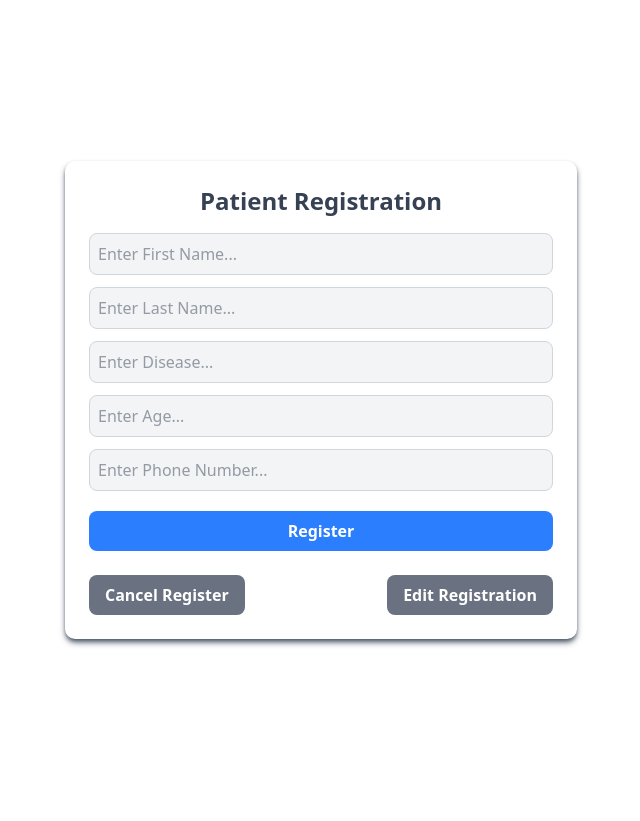
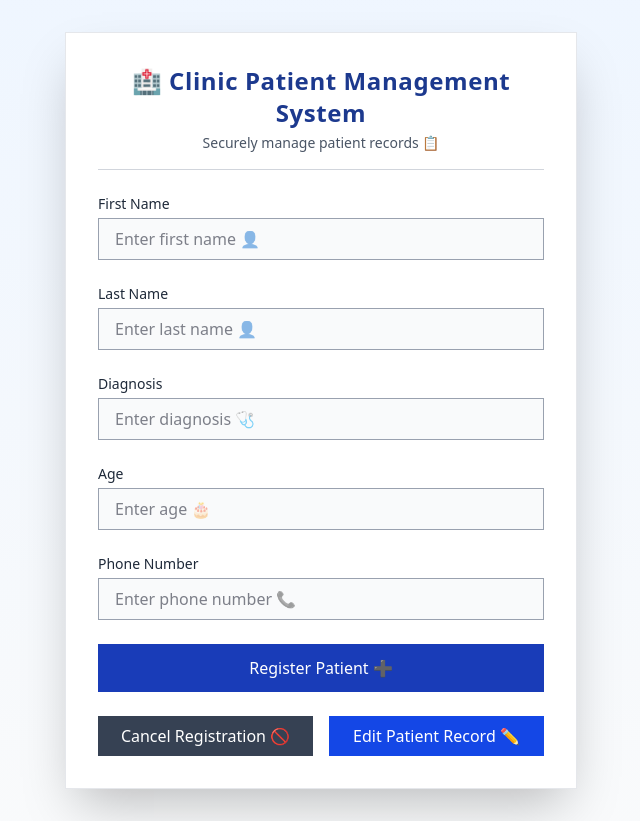
Before and after one commit to Lincoln-Laishram/Registration-system, a React (Vite) app in the folder frontend/: page / in a window 1280 px wide. Shown: the whole page, without its empty margins (319-959 px from the left). Before the commit the page ends 800 px from the top, so only its background shows below. Built offline with nearby package versions, Linux system fonts and the light colour scheme.

Commit message:
recommit after fix

```diff
--- a/frontend/src/Pages/Home.jsx
+++ b/frontend/src/Pages/Home.jsx
@@ -41,40 +41,41 @@ export const Register = () => {
 
   const HandleEdit = async (event) => {
     event.preventDefault();
-
     if (!pid.trim()) {
       alert("Please enter a valid patient ID.");
       return;
     }
-
     try {
       const response = await fetch("http://localhost:2005/patients", {
         method: "GET",
       });
-
       if (!response.ok) {
         throw new Error(`HTTP error! Status: ${response.status}`);
       }
       const data = await response.json();
-
-            const patient = data.find((patient) => patient.patient_id === Number(pid));
-
+      const patient = data.find(
+        (patient) => patient.patient_id === Number(pid)
+      );
       if (patient) {
         setEditId(patient.patient_id);
-                setEditData({ patientFirstName: patient.firstname, patientLastName: patient.lastname,disease: patient.disease, patientAge: patient.age, phoneNumber:patient.phoneNumber});
+        setEditData({
+          patientFirstName: patient.firstname,
+          patientLastName: patient.lastname,
+          disease: patient.disease,
+          patientAge: patient.age,
+          phoneNumber: patient.phoneNumber,
+        });
         setEditForm(true);
       } else {
         alert("ID not found...");
         setEditForm(false);
       }
       setPid("");
-
     } catch (error) {
       console.error("Fetch error:", error);
       alert("An error occurred while fetching data.");
     }
   };
-
 
   const HandleEditChange = (event) => {
     setEditData((prev) => ({
@@ -84,51 +85,280 @@ export const Register = () => {
   };
 
   return (
-        <div className="flex flex-col items-center justify-center min-h-screen p-4">
-            <div className="w-full max-w-lg bg-white rounded-lg shadow-gray-600 shadow-md p-6">
-                <h2 className="text-2xl font-semibold text-gray-700 text-center mb-4">Patient Registration</h2>
-                <form onSubmit={(event) => HandleRegister(event, inpt, setInpt)} className="flex flex-col">
-                    <input type="text" value={inpt.patientFirstName} name="patientFirstName" placeholder="Enter First Name..." onChange={HandleChange} required className="input-field" />
-                    <input type="text" value={inpt.patientLastName} name="patientLastName" placeholder="Enter Last Name..." onChange={HandleChange} required className="input-field" />
-                    <input type="text" value={inpt.disease} name="disease" placeholder="Enter Disease..." onChange={HandleChange} required className="input-field" />
-                    <input type="number" value={inpt.patientAge} name="patientAge" placeholder="Enter Age..." onChange={HandleChange} required className="input-field" />
-                    <input type="tel" value={inpt.phoneNumber} name="phoneNumber" placeholder="Enter Phone Number..." onChange={HandleChange} required className="input-field" />
-                    <button type="submit" className="btn-primary">Register</button>
+    <div className="min-h-screen bg-gradient-to-b from-blue-50 to-gray-50 flex items-center justify-center p-8">
+      <div className="w-full max-w-lg bg-white shadow-2xl border border-gray-200 p-8">
+        {/* Header */}
+        <div className="border-b border-gray-300 pb-4 mb-6">
+          <h2 className="text-2xl font-semibold text-blue-900 tracking-wide text-center">
+            🏥 Clinic Patient Management System
+          </h2>
+          <p className="text-sm text-gray-600 text-center mt-1">
+            Securely manage patient records 📋
+          </p>
+        </div>
+
+        {/* Registration Form */}
+        <form
+          onSubmit={(event) => HandleRegister(event, inpt, setInpt)}
+          className="space-y-6"
+        >
+          <div className="space-y-1">
+            <label className="block text-sm font-medium text-gray-800">
+              First Name
+            </label>
+            <input
+              type="text"
+              value={inpt.patientFirstName}
+              name="patientFirstName"
+              placeholder="Enter first name 👤"
+              onChange={HandleChange}
+              required
+              className="w-full px-4 py-2 border border-gray-400 bg-gray-50 focus:outline-none focus:ring-2 focus:ring-blue-700 focus:border-transparent transition duration-150"
+            />
+          </div>
+          <div className="space-y-1">
+            <label className="block text-sm font-medium text-gray-800">
+              Last Name
+            </label>
+            <input
+              type="text"
+              value={inpt.patientLastName}
+              name="patientLastName"
+              placeholder="Enter last name 👤"
+              onChange={HandleChange}
+              required
+              className="w-full px-4 py-2 border border-gray-400 bg-gray-50 focus:outline-none focus:ring-2 focus:ring-blue-700 focus:border-transparent transition duration-150"
+            />
+          </div>
+          <div className="space-y-1">
+            <label className="block text-sm font-medium text-gray-800">
+              Diagnosis
+            </label>
+            <input
+              type="text"
+              value={inpt.disease}
+              name="disease"
+              placeholder="Enter diagnosis 🩺"
+              onChange={HandleChange}
+              required
+              className="w-full px-4 py-2 border border-gray-400 bg-gray-50 focus:outline-none focus:ring-2 focus:ring-blue-700 focus:border-transparent transition duration-150"
+            />
+          </div>
+          <div className="space-y-1">
+            <label className="block text-sm font-medium text-gray-800">
+              Age
+            </label>
+            <input
+              type="number"
+              value={inpt.patientAge}
+              name="patientAge"
+              placeholder="Enter age 🎂"
+              onChange={HandleChange}
+              required
+              className="w-full px-4 py-2 border border-gray-400 bg-gray-50 focus:outline-none focus:ring-2 focus:ring-blue-700 focus:border-transparent transition duration-150"
+            />
+          </div>
+          <div className="space-y-1">
+            <label className="block text-sm font-medium text-gray-800">
+              Phone Number
+            </label>
+            <input
+              type="tel"
+              value={inpt.phoneNumber}
+              name="phoneNumber"
+              placeholder="Enter phone number 📞"
+              onChange={HandleChange}
+              required
+              className="w-full px-4 py-2 border border-gray-400 bg-gray-50 focus:outline-none focus:ring-2 focus:ring-blue-700 focus:border-transparent transition duration-150"
+            />
+          </div>
+          <button
+            type="submit"
+            className="w-full bg-blue-800 text-white py-3 font-medium hover:bg-blue-900 focus:outline-none focus:ring-2 focus:ring-blue-700 focus:ring-offset-2 transition duration-200 cursor-pointer"
+          >
+            Register Patient ➕
+          </button>
         </form>
 
-                <div className="flex items-center justify-between mt-4">
-                    <button onClick={HandleCancel} className="btn-secondary">Cancel Register</button>
-                    <button onClick={() => { setEnableEdit(true); setCancelState(false); }} className="btn-secondary">Edit Registration</button>
+        {/* Action Buttons */}
+        <div className="flex justify-between mt-6 gap-4">
+          <button
+            onClick={HandleCancel}
+            className="w-full bg-gray-700 text-white py-2 font-medium hover:bg-gray-800 focus:outline-none focus:ring-2 focus:ring-gray-600 focus:ring-offset-2 transition duration-200 cursor-pointer"
+          >
+            Cancel Registration 🚫
+          </button>
+          <button
+            onClick={() => {
+              setEnableEdit(true);
+              setCancelState(false);
+            }}
+            className="w-full bg-blue-700 text-white py-2 font-medium hover:bg-blue-800 focus:outline-none focus:ring-2 focus:ring-blue-600 focus:ring-offset-2 transition duration-200 cursor-pointer"
+          >
+            Edit Patient Record ✏️
+          </button>
         </div>
 
+        {/* Delete Section */}
         {cancelState && (
-                    <div className="mt-4">
-                        <form onSubmit={(event) => HandleDelete(event, pid, setPid)} className="flex flex-col">
-                            <input type="tel" placeholder="Enter patient ID" value={pid} onChange={(e) => setPid(e.target.value)} className="input-field" />
-                            <button type="submit" className="btn-danger">Delete</button>
+          <div className="mt-6 p-6 bg-red-50 border border-red-300">
+            <h3 className="text-sm font-semibold text-red-900 mb-4">
+              Delete Patient Record 🗑️
+            </h3>
+            <form
+              onSubmit={(event) => HandleDelete(event, pid, setPid)}
+              className="space-y-4"
+            >
+              <div className="space-y-1">
+                <label className="block text-sm font-medium text-gray-800">
+                  Patient ID
+                </label>
+                <input
+                  type="tel"
+                  placeholder="Enter patient ID 🔍"
+                  value={pid}
+                  onChange={(e) => setPid(e.target.value)}
+                  className="w-full px-4 py-2 border border-red-400 bg-red-50 focus:outline-none focus:ring-2 focus:ring-red-700 focus:border-transparent transition duration-150"
+                />
+              </div>
+              <button
+                type="submit"
+                className="w-full bg-red-800 text-white py-3 font-medium hover:bg-red-900 focus:outline-none focus:ring-2 focus:ring-red-700 focus:ring-offset-2 transition duration-200"
+              >
+                Delete Patient ❌
+              </button>
             </form>
           </div>
         )}
 
+        {/* Edit Section */}
         {enableEdit && (
-                    <div className="mt-4">
-                        <form onSubmit={HandleEdit} className="flex flex-col">
-                            <input type="tel" placeholder="Enter patient ID" value={pid} onChange={(e) => setPid(e.target.value)} className="input-field" />
-                            <button type="submit" className="btn-primary">Edit</button>
+          <div className="mt-6 p-6 bg-blue-50 border border-blue-300">
+            <h3 className="text-sm font-semibold text-blue-900 mb-4">
+              Edit Patient Record ✏️
+            </h3>
+            <form onSubmit={HandleEdit} className="space-y-4">
+              <div className="space-y-1">
+                <label className="block text-sm font-medium text-gray-800">
+                  Patient ID
+                </label>
+                <input
+                  type="tel"
+                  placeholder="Enter patient ID 🔍"
+                  value={pid}
+                  onChange={(e) => setPid(e.target.value)}
+                  className="w-full px-4 py-2 border border-blue-400 bg-blue-50 focus:outline-none focus:ring-2 focus:ring-blue-700 focus:border-transparent transition duration-150"
+                />
+              </div>
+              <button
+                type="submit"
+                className="w-full bg-blue-800 text-white py-3 font-medium hover:bg-blue-900 focus:outline-none focus:ring-2 focus:ring-blue-700 focus:ring-offset-2 transition duration-200"
+              >
+                Retrieve Patient 👥
+              </button>
             </form>
 
             {editForm && (
-                            <div className="mt-4 bg-gray-100 p-4 rounded-lg shadow">
-                                <h3 className="text-lg font-medium text-gray-700">Update Patient</h3>
-                                <form onSubmit={(event) => HandleUpdate(event, editId, setEditId, setEditData, setEditForm, editData)} className="flex flex-col">
-                                    <input type="text" name="patientFirstName" placeholder="Updated Your First Name..." value={editData.patientFirstName} onChange={HandleEditChange} required className="input-field" />
-                                    <input type="text" name="patientLastName" placeholder="Updated Your Last Name..." value={editData.patientLastName} onChange={HandleEditChange} required className="input-field" />
-                                    <input type="text" name="disease" placeholder="Updated Disease..." value={editData.disease} onChange={HandleEditChange} required className="input-field" />
-                                    <input type="number" value={editData.patientAge} name="patientAge" placeholder="Enter Age..." onChange={HandleEditChange} required className="input-field" />
-                                    <input type="tel" value={editData.phoneNumber} name="phoneNumber" placeholder="Enter Phone Number..." onChange={HandleEditChange} required className="input-field" />
-                                    <button type="submit" className="btn-primary">Update</button>
+              <div className="mt-6 p-6 bg-white border border-gray-200">
+                <h3 className="text-sm font-semibold text-blue-900 mb-4">
+                  Update Patient Details 📝
+                </h3>
+                <form
+                  onSubmit={(event) =>
+                    HandleUpdate(
+                      event,
+                      editId,
+                      setEditId,
+                      setEditData,
+                      setEditForm,
+                      editData
+                    )
+                  }
+                  className="space-y-6"
+                >
+                  <div className="space-y-1">
+                    <label className="block text-sm font-medium text-gray-800">
+                      First Name
+                    </label>
+                    <input
+                      type="text"
+                      name="patientFirstName"
+                      placeholder="Enter first name 👤"
+                      value={editData.patientFirstName}
+                      onChange={HandleEditChange}
+                      required
+                      className="w-full px-4 py-2 border border-gray-400 bg-gray-50 focus:outline-none focus:ring-2 focus:ring-blue-700 focus:border-transparent transition duration-150"
+                    />
+                  </div>
+                  <div className="space-y-1">
+                    <label className="block text-sm font-medium text-gray-800">
+                      Last Name
+                    </label>
+                    <input
+                      type="text"
+                      name="patientLastName"
+                      placeholder="Enter last name 👤"
+                      value={editData.patientLastName}
+                      onChange={HandleEditChange}
+                      required
+                      className="w-full px-4 py-2 border border-gray-400 bg-gray-50 focus:outline-none focus:ring-2 focus:ring-blue-700 focus:border-transparent transition duration-150"
+                    />
+                  </div>
+                  <div className="space-y-1">
+                    <label className="block text-sm font-medium text-gray-800">
+                      Diagnosis
+                    </label>
+                    <input
+                      type="text"
+                      name="disease"
+                      placeholder="Enter diagnosis 🩺"
+                      value={editData.disease}
+                      onChange={HandleEditChange}
+                      required
+                      className="w-full px-4 py-2 border border-gray-400 bg-gray-50 focus:outline-none focus:ring-2 focus:ring-blue-700 focus:border-transparent transition duration-150"
+                    />
+                  </div>
+                  <div className="space-y-1">
+                    <label className="block text-sm font-medium text-gray-800">
+                      Age
+                    </label>
+                    <input
+                      type="number"
+                      name="patientAge"
+                      placeholder="Enter age 🎂"
+                      value={editData.patientAge}
+                      onChange={HandleEditChange}
+                      required
+                      className="w-full px-4 py-2 border border-gray-400 bg-gray-50 focus:outline-none focus:ring-2 focus:ring-blue-700 focus:border-transparent transition duration-150"
+                    />
+                  </div>
+                  <div className="space-y-1">
+                    <label className="block text-sm font-medium text-gray-800">
+                      Phone Number
+                    </label>
+                    <input
+                      type="tel"
+                      name="phoneNumber"
+                      placeholder="Enter phone number 📞"
+                      value={editData.phoneNumber}
+                      onChange={HandleEditChange}
+                      required
+                      className="w-full px-4 py-2 border border-gray-400 bg-gray-50 focus:outline-none focus:ring-2 focus:ring-blue-700 focus:border-transparent transition duration-150"
+                    />
+                  </div>
+                  <button
+                    type="submit"
+                    className="w-full bg-green-800 text-white py-3 font-medium hover:bg-green-900 focus:outline-none focus:ring-2 focus:ring-green-700 focus:ring-offset-2 transition duration-200"
+                  >
+                    Save Updates ✅
+                  </button>
                 </form>
-                                <button onClick={() => setEditForm(false)} className="btn-secondary mt-2">Cancel</button>
+                <button
+                  onClick={() => setEditForm(false)}
+                  className="w-full mt-4 bg-gray-700 text-white py-2 font-medium hover:bg-gray-800 focus:outline-none focus:ring-2 focus:ring-gray-600 focus:ring-offset-2 transition duration-200"
+                >
+                  Cancel Update 🚫
+                </button>
               </div>
             )}
           </div>
@@ -136,5 +366,4 @@ export const Register = () => {
       </div>
     </div>
   );
-
 };
```
Lines whose indentation alone changed are shown as unchanged.
